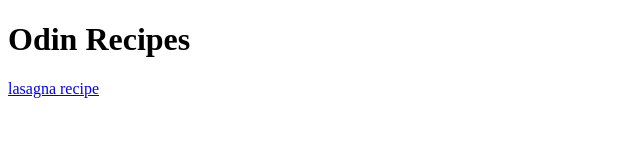
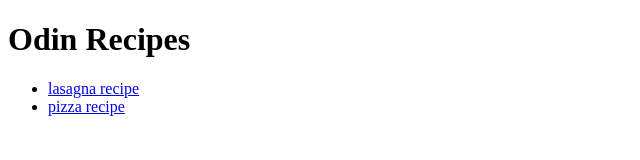
Before and after one commit to Ludovik-Mahoney/odin-recipes, a plain HTML site: page index.html in a window 1280 px wide. Shown: the whole page, without its empty margins (0-640 px from the left). Drawn offline with Linux system fonts and the light colour scheme.

Commit message:
liste de recette ajouter dans page principale

```diff
--- a/index.html
+++ b/index.html
@@ -5,6 +5,13 @@
     </head>
     <body>
         <h1>Odin Recipes</h1>
-        <a href="recipes/lasagna/lasagna.html" target="_self">lasagna recipe</a>
+        <ul>
+            <li>
+                <a href="recipes/lasagna/lasagna.html" target="_self">lasagna recipe</a>
+            </li>
+            <li>
+                <a href="recipes/Pizza/pizza_page.html" target="_self">pizza recipe</a>
+            </li>
+        </ul>
     </body>
 </html>
```
Also changed, not shown: recipes/Pizza/pizza_page.html (+2 -0 lines), recipes/lasagna/lasagna.html (+1 -0 lines).
